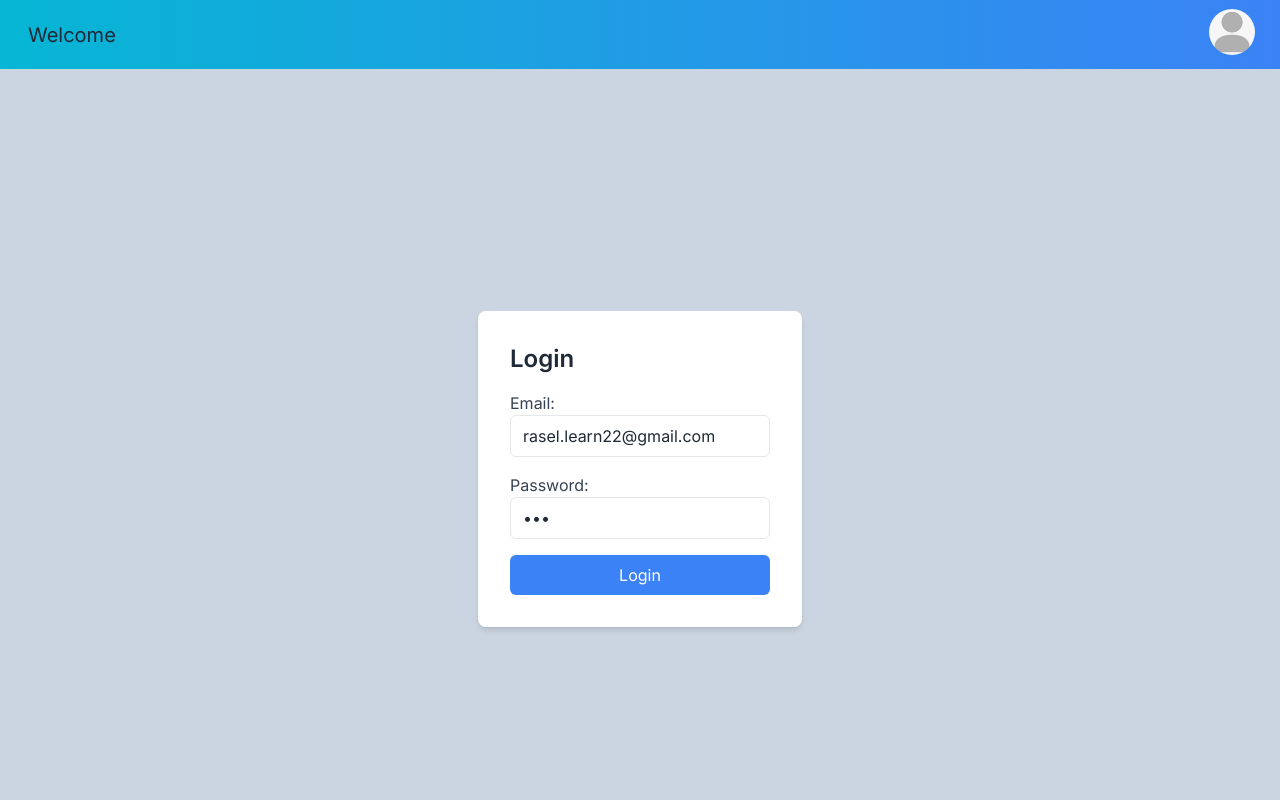
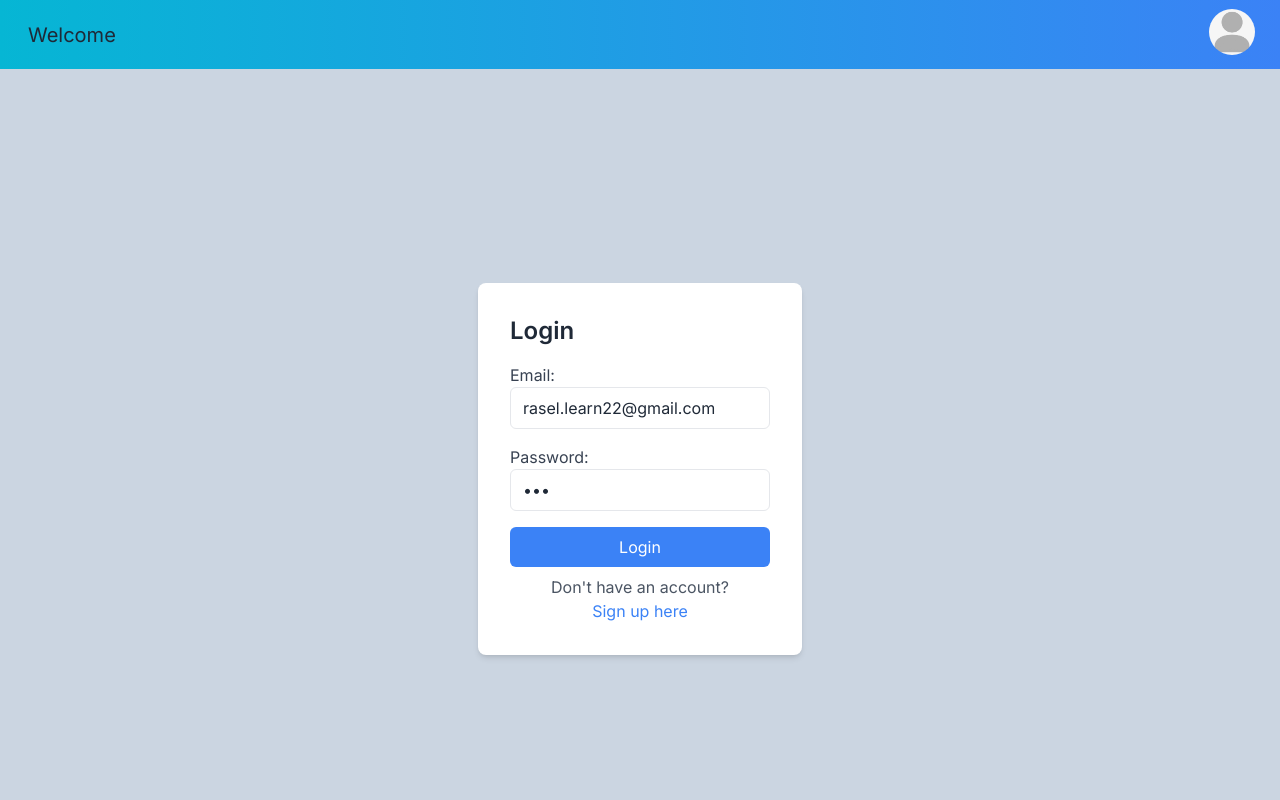
Before and after one commit to raselrana22/secure-static-login-email-sender-next.js, a Next.js app: page /login in a window 1280 px wide. Shown: the top 800 px of the page. Built offline with nearby package versions, Linux system fonts and the light colour scheme.

Commit message:
login page update

```diff
--- a/src/app/(startingPages)/login/page.js
+++ b/src/app/(startingPages)/login/page.js
@@ -2,6 +2,7 @@
 
 import React, { useState } from 'react';
 import { useRouter } from 'next/navigation'
+import Link from 'next/link';
 
 export default function Login() {
     const router = useRouter();  // for
@@ -114,6 +115,12 @@ export default function Login() {
                                 Login
                             </button>
                         </div>
+                        <div className="mt-2 text-center text-gray-600">
+                            {`Don't have an account? `}
+                            <Link href="/signup">
+                                <p className="text-blue-500 hover:underline">Sign up here</p>
+                            </Link>
+                        </div>
                     </form>
                 </div>
             </div>
```
